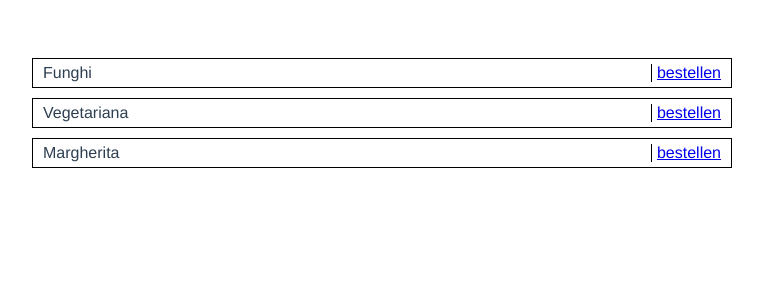
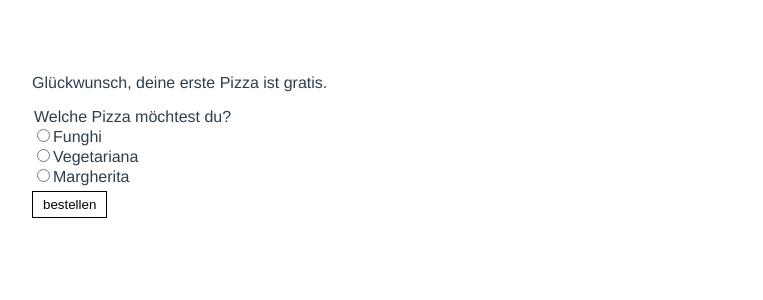
Before and after one commit to ChristophWalter/ways-of-ui-testing, a Vue app: page /pizza in a window 1280 px wide. Shown: the top 300 px of the page, without its empty margins (258-1021 px from the left). Built offline with nearby package versions, Linux system fonts and the light colour scheme; what vue-form-wizard would draw is missing.

Commit message:
Refine pizza checkout example

```diff
--- a/src/components/PizzaCheckout.vue
+++ /dev/null
@@ -1,73 +0,0 @@
-<template>
-  <div class="checkout">
-    <div class="pizza__list">
-      <label class="pizza__amount-label" for="amount">Anzahl</label>
-      <input
-        size="2"
-        type="text"
-        id="amount"
-        class="pizza__amount"
-        v-model="amount"
-      />
-      <span class="pizza__name">
-        {{ pizza }}
-      </span>
-    </div>
-    <hr />
-    <button
-      class="checkout__submit"
-      @click="send"
-      :disabled="state === 'loading'"
-    >
-      Bestellung abschicken
-    </button>
-    <div v-if="this.state === 'success'">
-      Wir haben deine Bestellung erhalten
-    </div>
-    <div v-else-if="this.state === 'error'">
-      Leider ist etwas schief gelaufen. Versuchs doch mal telefonisch.
-    </div>
-  </div>
-</template>
-<script>
-import axios from "axios"
-
-export default {
-  name: "PizzaCheckout",
-  props: ["pizza"],
-  data() {
-    return {
-      amount: 1,
-      state: "initial",
-    }
-  },
-  methods: {
-    send() {
-      this.state = "loading"
-      axios
-        .post("/api/buy/", {
-          pizza: [{ name: this.pizza, amount: this.amount }],
-        })
-        .then(() => {
-          this.state = "success"
-        })
-        .catch(() => {
-          this.state = "error"
-        })
-    },
-  },
-}
-</script>
-<style scoped>
-.checkout {
-  text-align: left;
-}
-.checkout__submit {
-  padding: 10px 5px;
-  background: none;
-  border: 1px solid black;
-}
-.pizza__amount-label {
-  display: none;
-}
-</style>
--- a/src/components/PizzaSelection.vue
+++ b/src/components/PizzaSelection.vue
@@ -1,35 +1,84 @@
 <template>
-  <div>
-    <div class="pizza" v-for="pizza in pizzas" :key="pizza">
-      <div class="pizza__name">{{ pizza }}</div>
-      <router-link class="pizza__order-button" :to="`/pizza/checkout/${pizza}`"
-        >bestellen</router-link
-      >
-    </div>
+  <div class="pizza-selection">
+    <p>Glückwunsch, deine erste Pizza ist gratis.</p>
+    <fieldset class="fieldset" :disabled="inputIsDisabled" name="Pizza Auswahl">
+      <legend>Welche Pizza möchtest du?</legend>
+      <template v-for="pizza in pizzas">
+        <div :key="pizza">
+          <input
+            type="radio"
+            :id="pizza"
+            name="Mode"
+            :value="pizza"
+            v-model="selectedPizza"
+          />
+          <label :for="pizza">{{ pizza }}</label>
+        </div>
+      </template>
+    </fieldset>
+    <button class="submit" @click="submit" :disabled="inputIsDisabled">
+      bestellen
+    </button>
+    <p v-if="submitState === 'success'">
+      Wir haben deine Bestellung erhalten.
+    </p>
+    <p v-else-if="submitState === 'error'">
+      Es ist ein Fehler aufgetreten. Bitte wende dich an unser Personal.
+    </p>
   </div>
 </template>
 <script>
+import axios from "axios"
+
 export default {
   name: "PizzaSelection",
   data() {
     return {
       pizzas: ["Funghi", "Vegetariana", "Margherita"],
+      selectedPizza: undefined,
+      submitState: "initial",
     }
+  },
+  computed: {
+    inputIsDisabled() {
+      return this.submitState !== "initial"
+    },
+  },
+  methods: {
+    submit() {
+      console.log("submitted ", this.selectedPizza)
+      this.submitState = "loading"
+      axios
+        .post("/api/order/free", {
+          pizza: this.selectedPizza,
+        })
+        .then(() => {
+          console.log("then")
+          this.submitState = "success"
+        })
+        .catch(() => {
+          console.log("error")
+          this.submitState = "error"
+        })
+    },
   },
 }
 </script>
 <style scoped>
-.pizza {
+.pizza-selection {
+  text-align: left;
+}
+.fieldset {
+  border: none;
+  margin: 0;
+  padding: 0;
+}
+.submit {
+  display: inline-block;
   border: 1px solid black;
-  display: flex;
-  justify-content: space-between;
   padding: 5px 10px;
-  margin-bottom: 10px;
-}
-.pizza__order-button {
+  margin-top: 5px;
   background: none;
-  border: none;
-  border-left: 1px solid black;
-  padding-left: 5px;
+  cursor: pointer;
 }
 </style>
--- a/src/router/index.js
+++ b/src/router/index.js
@@ -3,11 +3,10 @@ import VueRouter from "vue-router"
 import Home from "@/views/Home"
 import PackageSelection from "@/components/PackageSelection"
 import PizzaSelection from "@/components/PizzaSelection"
-import PizzaCheckout from "@/components/PizzaCheckout"
 
 Vue.use(VueRouter)
 
-const routes = [
+export const routes = [
   {
     path: "/",
     name: "Home",
@@ -23,12 +22,6 @@ const routes = [
     name: "PizzaSelection",
     component: PizzaSelection,
   },
-  {
-    path: "/pizza/checkout/:pizza",
-    name: "PizzaCheckout",
-    component: PizzaCheckout,
-    props: true,
-  },
 ]
 
 const router = new VueRouter({
```
Also changed, not shown: 1 other file (tests, documents, lock files or other folders).
